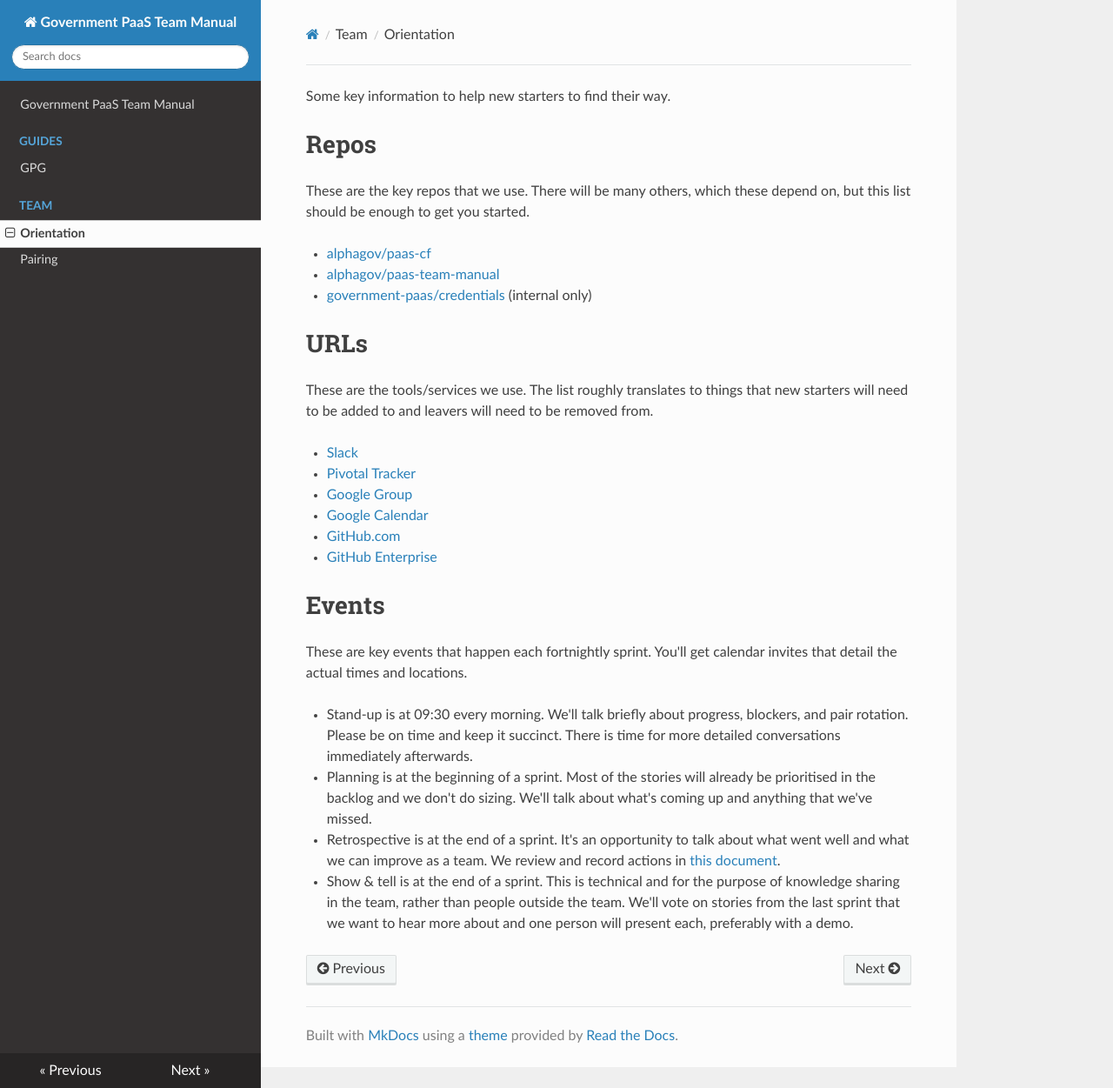
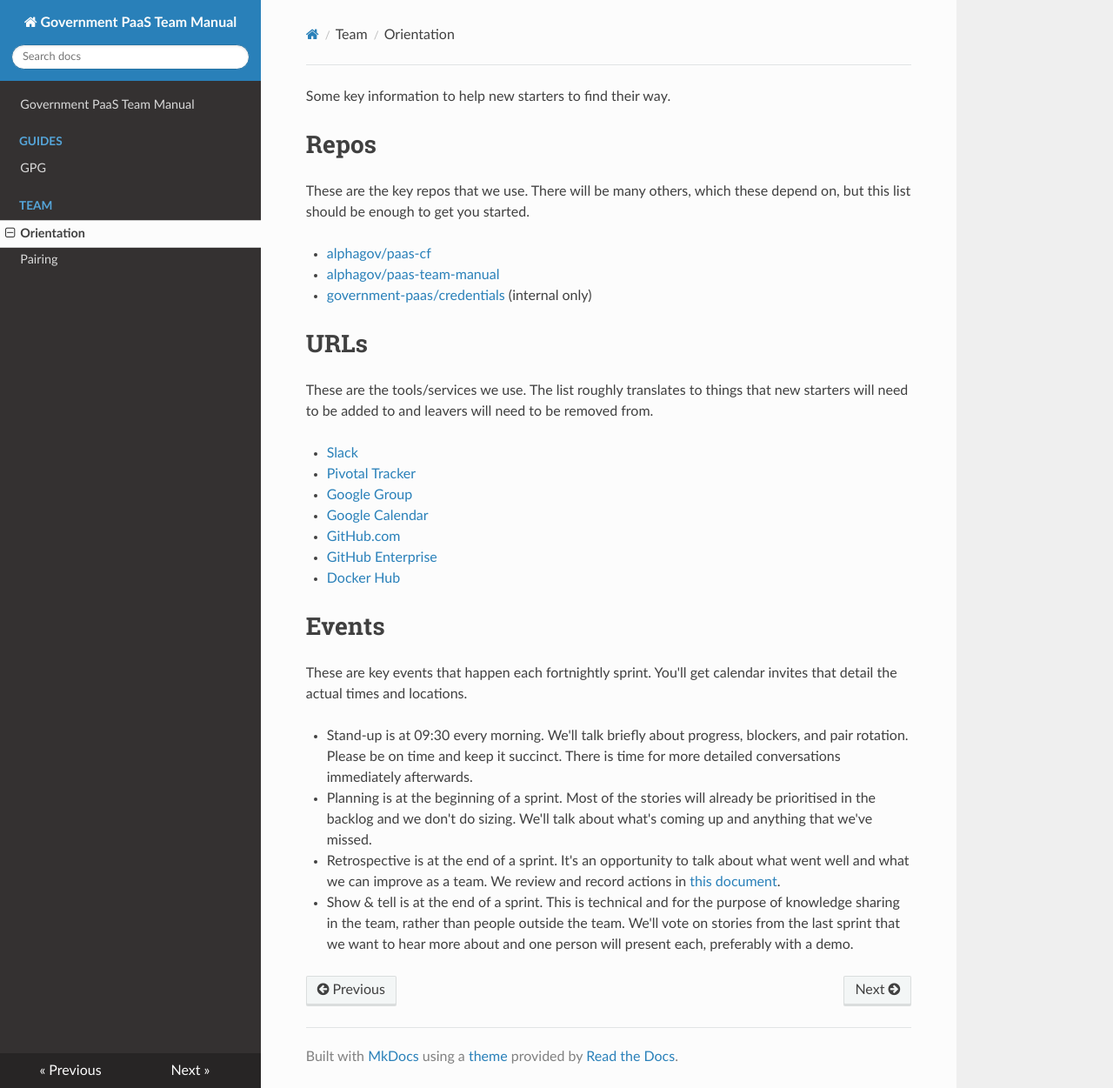
Before and after one commit to alphagov/paas-team-manual, an MkDocs documentation site: the page built from docs/team/orientation.md, in a window 1280 px wide and 1251 px high. Shown: the whole window at 87% size. Built offline with MkDocs 1.6.1, drawn with Linux system fonts in a browser that asks for light colours; nearby versions of some CDN libraries.

Commit message:
Add dockerhub to list of services
We are going to use dockerhub to store docker images used for
provisioning concourse, and have setup an organisation and team on there
so we can formalize the process of publishing these containers.

```diff
--- a/docs/team/orientation.md
+++ b/docs/team/orientation.md
@@ -22,6 +22,7 @@ removed from.
 - [Google Calendar](https://www.google.com/calendar/embed?src=digital.cabinet-office.gov.uk_4ga37koaoeoj4ah1kmi88oco9s%40group.calendar.google.com&ctz=Europe/London)
 - [GitHub.com](https://github.com/alphagov?utf8=%E2%9C%93&query=paas-)
 - [GitHub Enterprise](https://github.gds/government-paas)
+- [Docker Hub](https://hub.docker.com/)
 
 # Events
 
```
